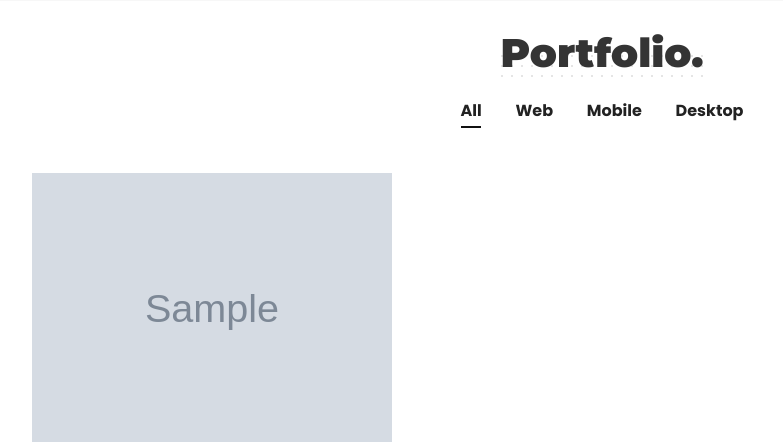
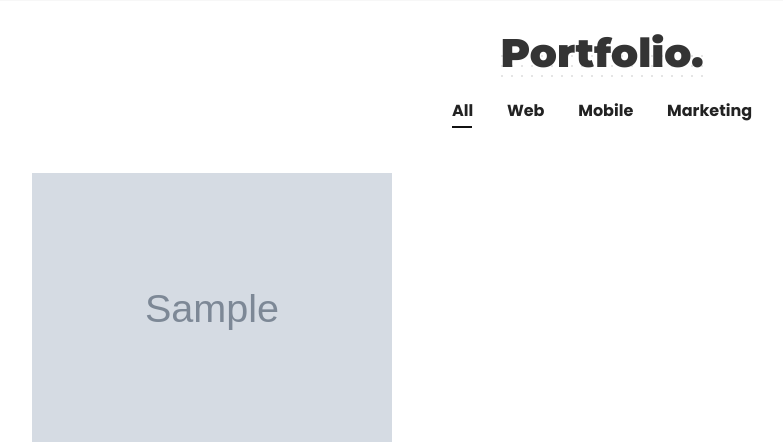
Before and after one commit to thedivinez/thedivinez, a Python web app: template templates/main.html in a window 1280 px wide. Shown: the part 2377-2819 px from the top of the page, without its empty margins (38-821 px from the left). Run offline with Jinja, Linux system fonts and the light colour scheme; the template is opened without the code that fills it: most values are stand-ins (such as "Sample title", 1, 10 or a date in 2020); grey boxes marked "Sample" are stand-in pictures; some libraries are stand-ins or nearby versions.

Commit message:
fix remove desktop app section

```diff
--- a/templates/main.html
+++ b/templates/main.html
@@ -228,7 +228,7 @@
 				<span data-filter='*' class="active">All</span>
 				<span data-filter='.web'>Web</span>
 				<span data-filter='.mobile'>Mobile</span>
-				<span data-filter='.desktop'>Desktop</span>
+				<span data-filter='.marketing'>Marketing</span>
 			</div>
 
 			<!-- gallery -->
@@ -247,7 +247,6 @@
 											<i class="fa fa-chain-broken" aria-hidden="true"></i>
 										</a>
 									</span>
-
 									<span class="icon link">
 										<a href={{imagedata.image}}>
 											<i class="fa fa-search-plus" aria-hidden="true"></i>
```
